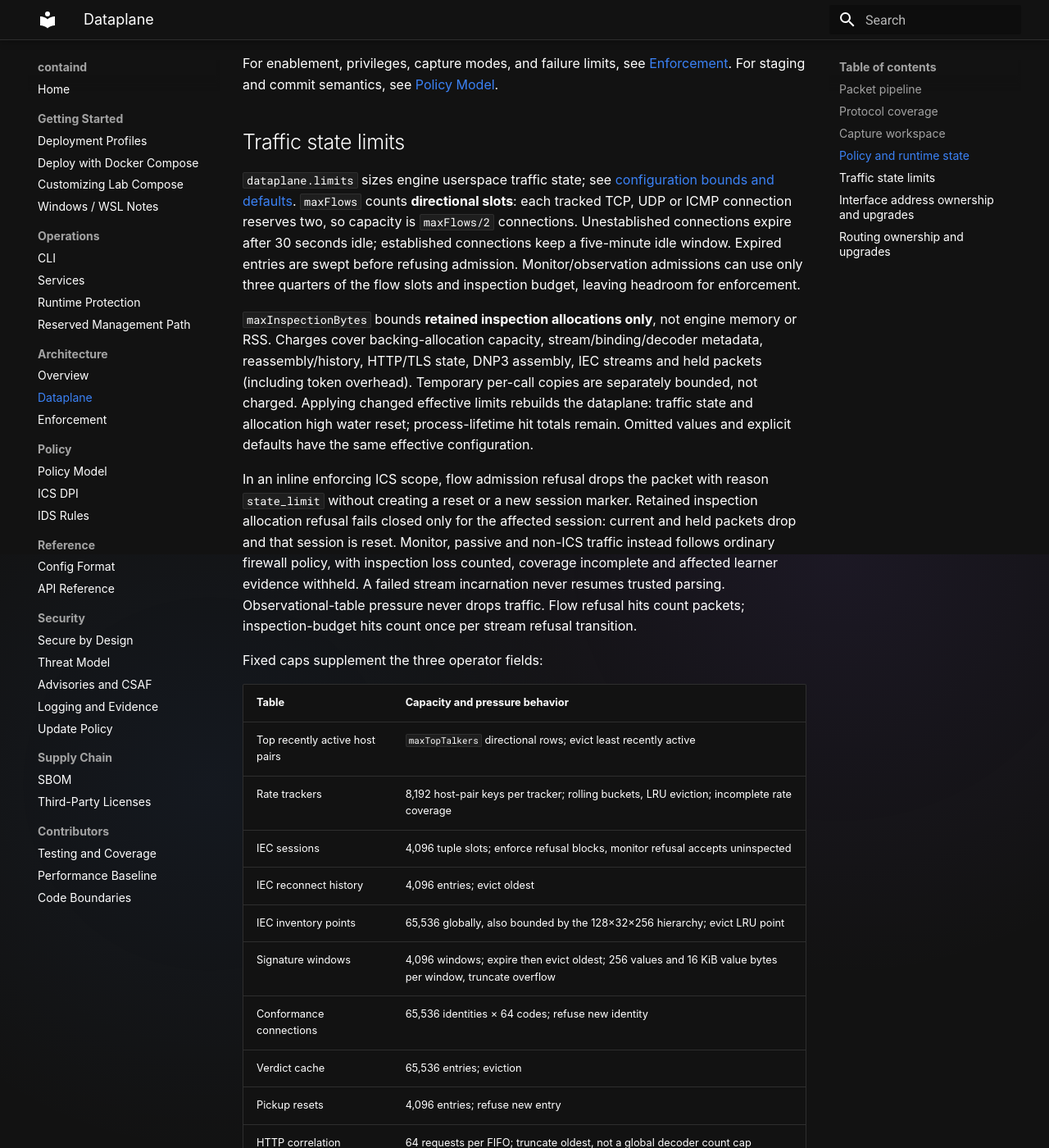
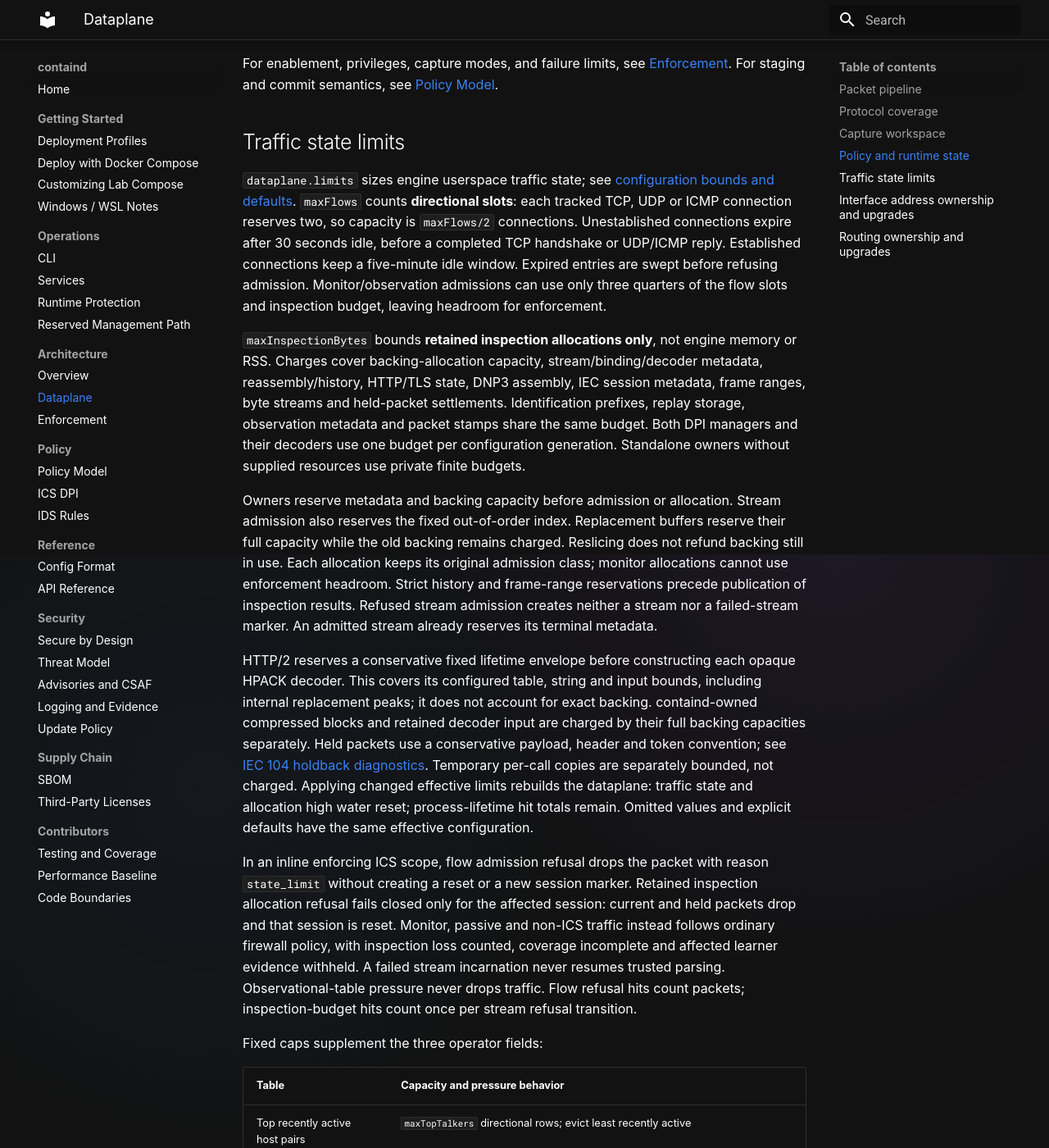
Before and after one commit to tonylturner/containd, an MkDocs documentation site: the page built from docs/mkdocs/dataplane.md, in a window 1280 px wide and 1400 px high, scrolled down 2124 px. Shown: the whole window at 82% size. Built offline with MkDocs 1.6.1 and Material for MkDocs 9.7.7, drawn with Linux system fonts in a browser that asks for light colours; some of the changed text lies outside the part shown.

Commit message:
docs: explain shared inspection allocation accounting

```diff
--- a/docs/mkdocs/dataplane.md
+++ b/docs/mkdocs/dataplane.md
@@ -92,16 +92,37 @@
 [configuration bounds and defaults](config-format.md#traffic-state-sizing).
 `maxFlows` counts **directional slots**: each tracked TCP, UDP or ICMP connection
 reserves two, so capacity is `maxFlows/2` connections. Unestablished connections
-expire after 30 seconds idle; established connections keep a five-minute idle
-window. Expired entries are swept before refusing admission. Monitor/observation
+expire after 30 seconds idle, before a completed TCP handshake or UDP/ICMP reply.
+Established connections keep a five-minute idle window.
+Expired entries are swept before refusing admission. Monitor/observation
 admissions can use only three quarters of the flow slots and inspection budget,
 leaving headroom for enforcement.
 
 `maxInspectionBytes` bounds **retained inspection allocations only**, not engine
 memory or RSS. Charges cover backing-allocation capacity, stream/binding/decoder
-metadata, reassembly/history, HTTP/TLS state, DNP3 assembly, IEC streams and held
-packets (including token overhead). Temporary per-call copies are separately
-bounded, not charged. Applying changed effective limits rebuilds the dataplane:
+metadata, reassembly/history, HTTP/TLS state, DNP3 assembly, IEC session metadata,
+frame ranges, byte streams and held-packet settlements. Identification prefixes,
+replay storage, observation metadata and packet stamps share the same budget.
+Both DPI managers and their decoders use one budget per configuration generation.
+Standalone owners without supplied resources use private finite budgets.
+
+Owners reserve metadata and backing capacity before admission or allocation.
+Stream admission also reserves the fixed out-of-order index.
+Replacement buffers reserve their full capacity while the old backing remains
+charged. Reslicing does not refund backing still in use. Each allocation keeps
+its original admission class; monitor allocations cannot use enforcement
+headroom. Strict history and frame-range reservations precede publication of
+inspection results. Refused stream admission creates neither a stream nor a
+failed-stream marker. An admitted stream already reserves its terminal metadata.
+
+HTTP/2 reserves a conservative fixed lifetime envelope before constructing each
+opaque HPACK decoder. This covers its configured table, string and input bounds,
+including internal replacement peaks; it does not account for exact backing.
+containd-owned compressed blocks and retained decoder input are charged by their
+full backing capacities separately. Held packets use a conservative payload,
+header and token convention; see [IEC 104 holdback diagnostics](ics-dpi.md#iec-104-holdback-diagnostics).
+Temporary per-call copies are separately bounded, not charged.
+Applying changed effective limits rebuilds the dataplane:
 traffic state and allocation high water reset; process-lifetime hit totals remain.
 Omitted values and explicit defaults have the same effective configuration.
 
@@ -128,7 +149,7 @@
 | Conformance connections | 65,536 identities × 64 codes; refuse new identity |
 | Verdict cache | 65,536 entries; eviction |
 | Pickup resets | 4,096 entries; refuse new entry |
-| HTTP correlation | 64 requests per FIFO; truncate oldest, not a global decoder count cap |
+| HTTP correlation | 64 requests per FIFO; retain the prefix and count excess requests without methods, not a global decoder count cap |
 
 Flow-owned observation contexts need no independent table cap. Protocol
 statistics retain at most 64 names; further names count under `other`.
```
Also changed, not shown: docs/mkdocs/ics-dpi.md (+79 -21 lines), CHANGELOG.md.
